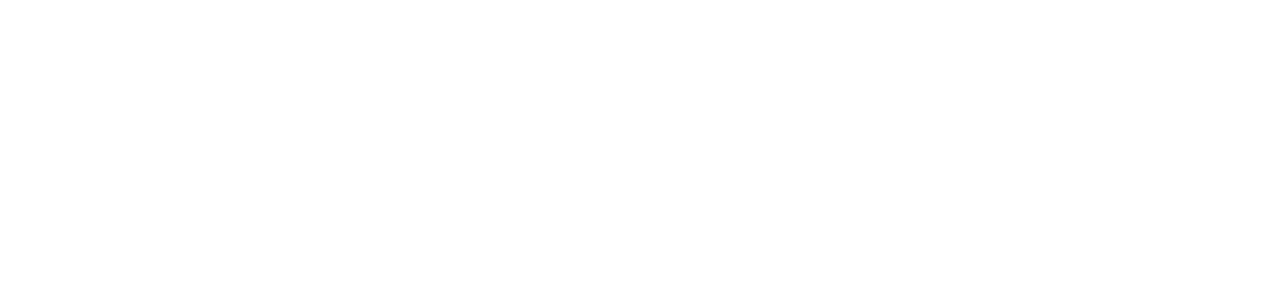
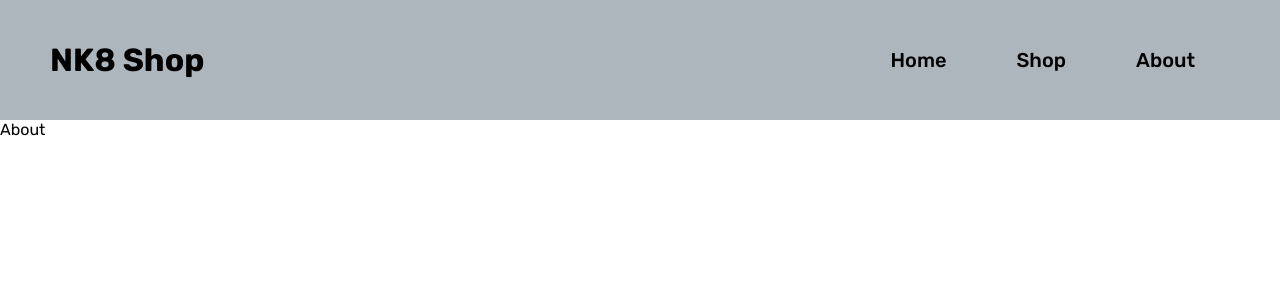
Before and after one commit to Flo-314/Shopping-Page, a React (Create React App) app: page /about in a window 1280 px wide. Shown: the top 300 px of the page. Built offline with nearby package versions, Linux system fonts and the light colour scheme.

Commit message:
basic nav css added

```diff
--- a/src/App.js
+++ b/src/App.js
@@ -9,6 +9,8 @@
 const App = () => {
   return (
     <BrowserRouter>
+            <Header />
+
       <Routes>
         <Route path="/" element={<Home />} />
         <Route path="/shop" element={<Shop />} />
--- a/src/Components/About.js
+++ b/src/Components/About.js
@@ -1,6 +1,6 @@
 const   About = () =>  {
     return (
-<div></div>
+<div>About</div>
     );
 }
 
--- a/src/Components/Home.js
+++ b/src/Components/Home.js
@@ -1,6 +1,6 @@
 const   Home = () =>  {
     return (
-<div></div>
+<div>Home</div>
     );
 }
 
--- a/src/Components/Nav.js
+++ b/src/Components/Nav.js
@@ -5,9 +5,15 @@
   return (
     <nav>
       <ul>
-        <Link to="/">Home</Link>
-        <Link to="shop">Shop</Link>
-        <Link to="about">About</Link>
+        <li>
+          <Link to="/">Home</Link>
+        </li>
+        <li>
+          <Link to="shop">Shop</Link>
+        </li>
+        <li>
+          <Link to="about">About</Link>
+        </li>
       </ul>
     </nav>
   );
--- a/src/Components/Shop.js
+++ b/src/Components/Shop.js
@@ -1,6 +1,6 @@
 const   Shop = () =>  {
     return (
-<div></div>
+<div>Shop</div>
     );
 }
 
--- a/src/Components/header.js
+++ b/src/Components/header.js
@@ -0,0 +1,14 @@
+import Nav from "./Nav";
+const   Header = () =>  {
+    return (
+        <header>
+
+            <div id="title">
+                <h1>NK8 Shop</h1>
+            </div>
+            <Nav />
+        </header>
+    );
+}
+
+export default  Header;
--- a/src/index.css
+++ b/src/index.css
@@ -1,13 +1,48 @@
-body {
-  margin: 0;
-  font-family: -apple-system, BlinkMacSystemFont, 'Segoe UI', 'Roboto', 'Oxygen',
-    'Ubuntu', 'Cantarell', 'Fira Sans', 'Droid Sans', 'Helvetica Neue',
-    sans-serif;
-  -webkit-font-smoothing: antialiased;
-  -moz-osx-font-smoothing: grayscale;
+@import url("https://fonts.googleapis.com/css2?family=Rubik:ital,wght@0,300;0,400;0,500;0,600;0,700;0,800;0,900;1,300;1,400;1,500;1,600;1,700;1,800;1,900&display=swap");
+
+* {
+  box-sizing: border-box;
+  margin: 0px;
+  padding: 0px;
+  border: 0px;
+  word-break: break-all;
+  font-family: Rubik;
 }
 
-code {
-  font-family: source-code-pro, Menlo, Monaco, Consolas, 'Courier New',
-    monospace;
+header {
+  display: flex;
+  justify-content: space-between;
+  align-items: center;
+  background-color: #adb5bd;
+  width: 100%;
+  height: 120px;
 }
+header #title,
+nav {
+  margin-left: 50px;
+  margin-right: 50px;
+}
+
+nav ul {
+  display: flex;
+  justify-content: center;
+  align-items: center;
+  text-decoration: none;
+}
+nav li {
+  text-decoration: none;
+  margin: 35px;
+  list-style: none;
+  text-decoration: none;
+  transition: 0.1s all;
+}
+li:hover {
+  transform: scale(1.2);
+  transition: 0.1s all;
+}
+a {
+  text-decoration: none;
+  color: black;
+  font-size: 20px;
+  font-weight: 500;
+}
```
